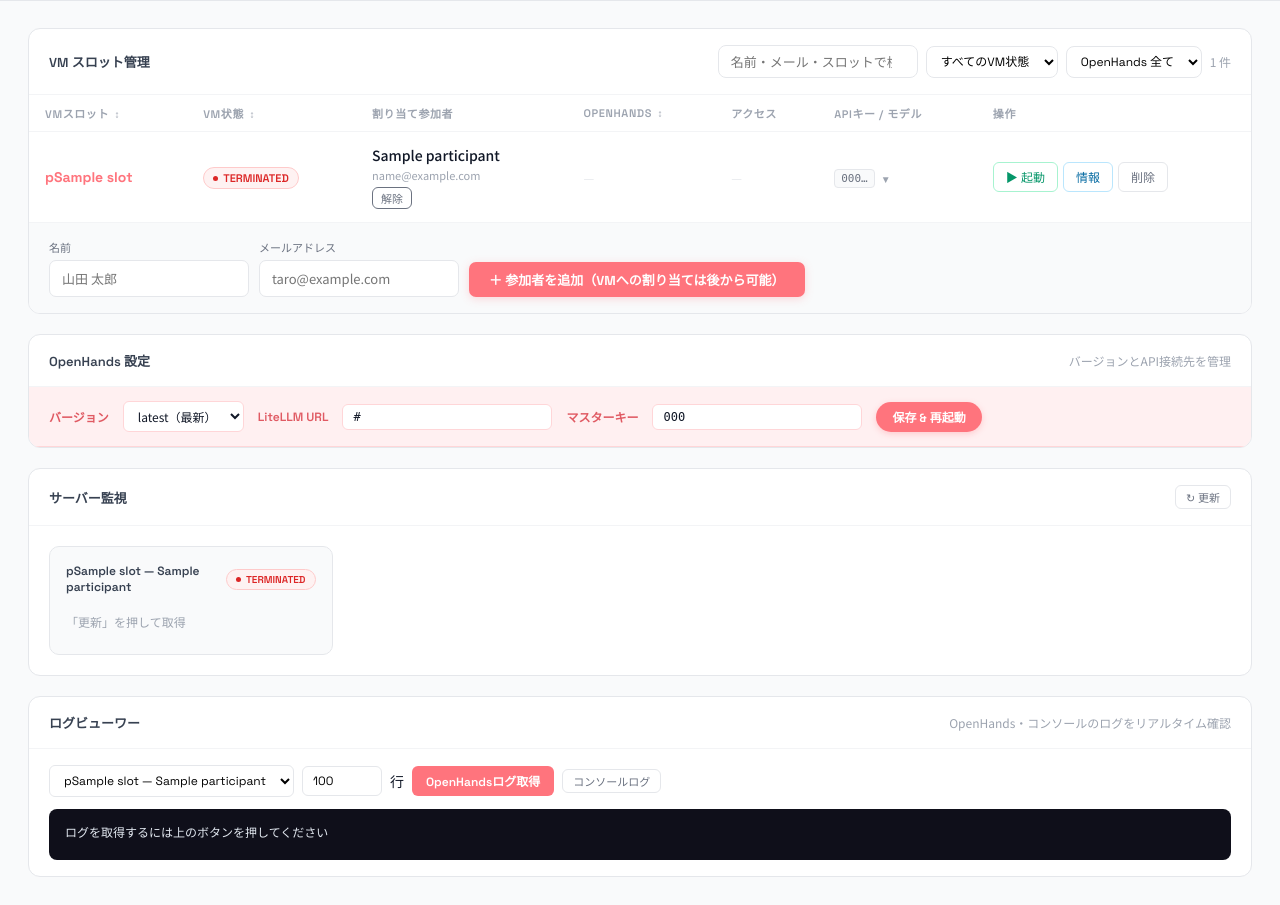
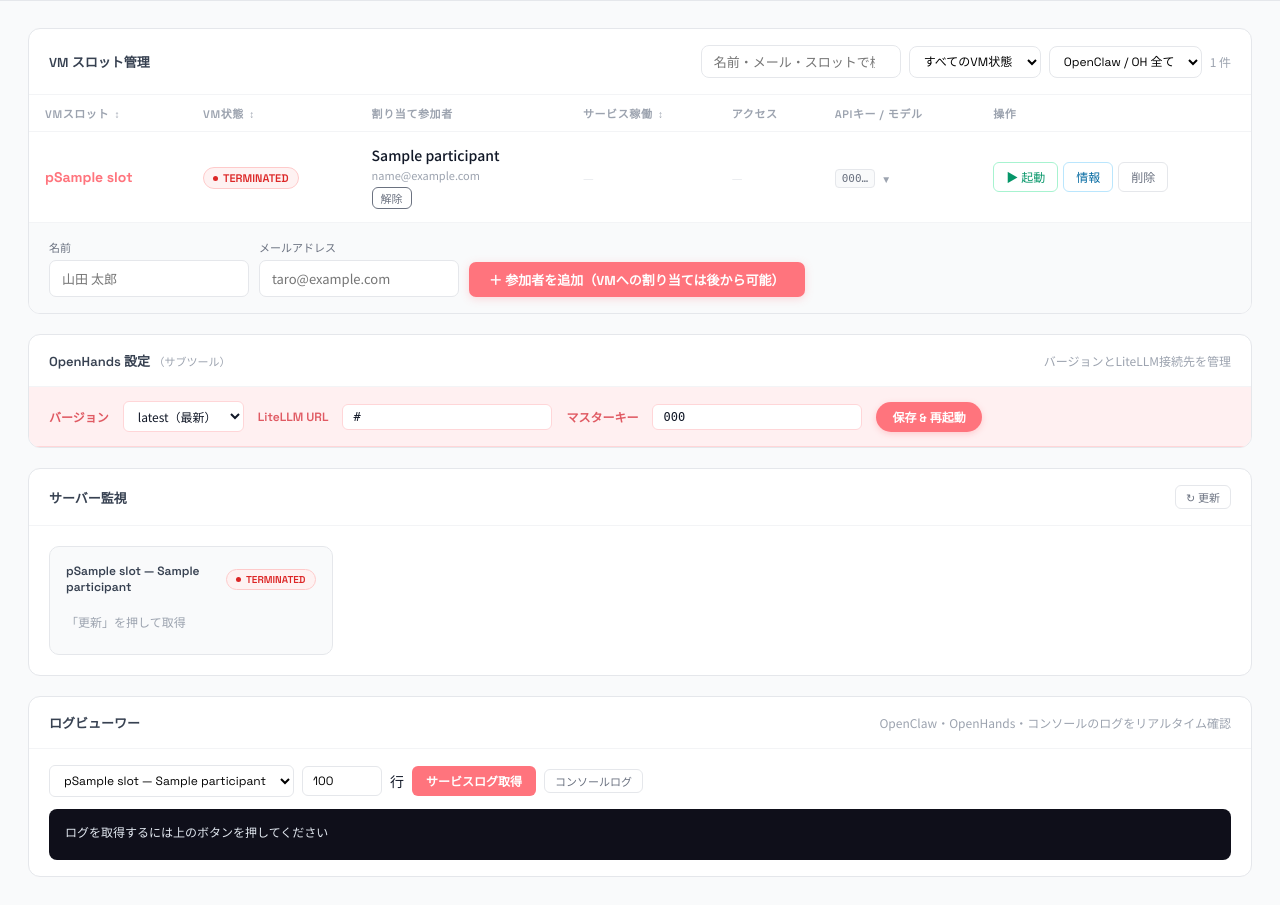
Before and after one commit to shintaku81/clawthon-iseai, a FastAPI app: template console/templates/index.html in a window 1280 px wide. Shown: the part 60-965 px from the top of the page. Run offline with FastAPI, Linux system fonts and the light colour scheme; the template is opened without the code that fills it: most values are stand-ins (such as "Sample title", 1, 10 or a date in 2020).

Commit message:
fix: UIのOpenHands残存表記をOpenClaw中心に修正 + ローカルテスト環境整備
- テーブルヘッダー/フィルター/設定パネル/ログ表示をOpenClaw優先に変更
- OpenHands設定パネルを「サブツール」として明示
- 監視パネルにOpenClaw (claude CLI) 行を追加
- Makefile追加: make dev / make test-local / make check
- playwright.config.ts: CONSOLE_URL=localhost でローカルテスト対応
- deploy.yml: 起動確認ループで502ダウンタイムを最小化

Co-Authored-By: Claude Sonnet 4.6 <noreply@anthropic.com>

```diff
--- a/console/templates/index.html
+++ b/console/templates/index.html
@@ -643,7 +643,7 @@
       const title = document.getElementById('chat-title');
       const frame = document.getElementById('chat-frame');
       panel.style.display = 'block';
-      title.textContent = vmName + ' — OpenHands チャット';
+      title.textContent = vmName + ' — ターミナル / チャット';
       frame.src = 'https://' + vmName + '.iseai.neuratools.ai/openhands/';
       panel.scrollIntoView({ behavior: 'smooth', block: 'start' });
     }
@@ -673,6 +673,7 @@
             <div class="metric-row"><span class="metric-label">CPU</span><span class="metric-value ${cpuClass}">${data.cpu_percent || '—'}%</span></div>
             <div class="metric-row"><span class="metric-label">メモリ</span><span class="metric-value">${data.memory || '—'}</span></div>
             <div class="metric-row"><span class="metric-label">ディスク</span><span class="metric-value">${data.disk || '—'}</span></div>
+            <div class="metric-row"><span class="metric-label">OpenClaw</span><span class="oh-version-tag" style="background:var(--red-light);color:var(--red-dark)">claude CLI</span></div>
             <div class="metric-row"><span class="metric-label">OpenHands</span><span class="oh-version-tag">${data.oh_version || '未起動'}</span></div>
           `;
         } catch(e) {
@@ -860,7 +861,7 @@
         <span class="info-value" id="info-openclaw">—</span>
       </div>
       <div class="info-row">
-        <span class="info-label">OpenHands</span>
+        <span class="info-label" style="color:var(--text-faint)">OpenHands<br><span style="font-size:10px">（任意）</span></span>
         <span class="info-value" id="info-openhands">—</span>
       </div>
       <div class="info-row">
@@ -931,7 +932,7 @@
           <option value="NOT_EXISTS">NOT_EXISTS</option>
         </select>
         <select id="oh-filter" onchange="filterTable()">
-          <option value="">OpenHands 全て</option>
+          <option value="">OpenClaw / OH 全て</option>
           <option value="ok">稼働中</option>
           <option value="ng">未起動</option>
         </select>
@@ -944,7 +945,7 @@
           <th class="sortable" data-col="0" onclick="sortTable(0)">VMスロット <span class="sort-icon">↕</span></th>
           <th class="sortable" data-col="1" onclick="sortTable(1)">VM状態 <span class="sort-icon">↕</span></th>
           <th>割り当て参加者</th>
-          <th class="sortable" data-col="3" onclick="sortTable(3)">OpenHands <span class="sort-icon">↕</span></th>
+          <th class="sortable" data-col="3" onclick="sortTable(3)">サービス稼働 <span class="sort-icon">↕</span></th>
           <th>アクセス</th>
           <th>APIキー / モデル</th>
           <th>操作</th>
@@ -1093,11 +1094,11 @@
     </form>
   </div>
 
-  <!-- OpenHands 設定 -->
+  <!-- OpenHands 設定（サブツール） -->
   <div class="panel">
     <div class="panel-header">
-      <span class="panel-title">OpenHands 設定</span>
-      <span class="panel-hint">バージョンとAPI接続先を管理</span>
+      <span class="panel-title">OpenHands 設定 <span style="font-size:11px;color:var(--text-faint);font-weight:400">（サブツール）</span></span>
+      <span class="panel-hint">バージョンとLiteLLM接続先を管理</span>
     </div>
     <form method="post" action="/settings/openhands" class="oh-config-bar">
       <label>バージョン</label>
@@ -1118,7 +1119,7 @@
   <!-- チャットパネル -->
   <div class="panel" id="chat-panel" style="display:none">
     <div class="panel-header">
-      <span class="panel-title" id="chat-title">OpenHands チャット</span>
+      <span class="panel-title" id="chat-title">ターミナル / チャット</span>
       <button onclick="document.getElementById('chat-panel').style.display='none'"
               style="font-size:12px;color:var(--text-muted);background:none;border:none;cursor:pointer">✕ 閉じる</button>
     </div>
@@ -1149,7 +1150,7 @@
   <div class="panel">
     <div class="panel-header">
       <span class="panel-title">ログビューワー</span>
-      <span class="panel-hint">OpenHands・コンソールのログをリアルタイム確認</span>
+      <span class="panel-hint">OpenClaw・OpenHands・コンソールのログをリアルタイム確認</span>
     </div>
     <div class="log-panel">
       <div class="log-controls">
@@ -1160,7 +1161,7 @@
           <option value="management">管理コンソール (systemd)</option>
         </select>
         <input type="number" class="log-lines" id="log-lines" value="100" min="10" max="500" style="width:80px"> 行
-        <button class="btn-fetch-log" onclick="fetchLogs()">OpenHandsログ取得</button>
+        <button class="btn-fetch-log" onclick="fetchLogs()">サービスログ取得</button>
         <button class="btn-monitor" onclick="fetchConsoleLogs()">コンソールログ</button>
       </div>
       <pre class="log-output" id="log-output">ログを取得するには上のボタンを押してください</pre>
```
Also changed, not shown: e2e/playwright.config.ts (+11 -3 lines), .github/workflows/deploy.yml, 1 other file.
